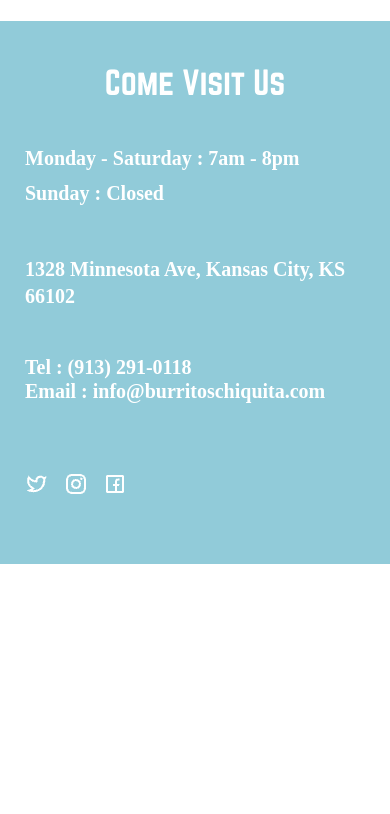
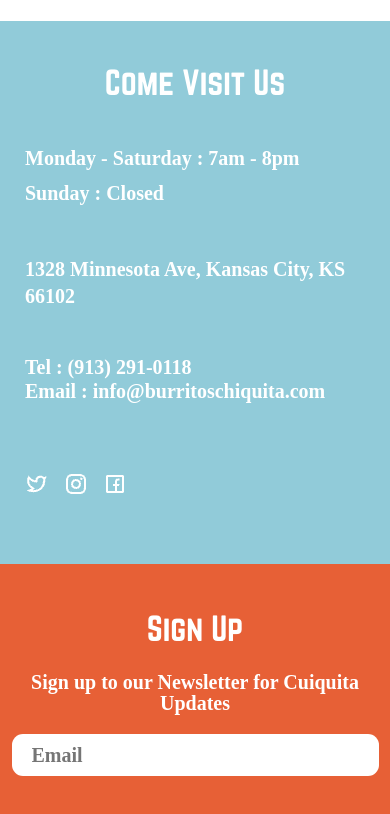
Before and after one commit to alfredo-saenz/bc, a React (Create React App) app: page / in a window 390 px wide. Shown: the part 1394-2208 px from the top of the page. Before the commit the page ends 1958 px from the top, so only its background shows below. Built offline with nearby package versions, Linux system fonts and the light colour scheme.

Commit message:
Organized the newsletter section

```diff
--- a/src/Components/Home.css
+++ b/src/Components/Home.css
@@ -143,7 +143,7 @@
 
   .icons-section {
     margin-left: 25px;
-    padding-bottom:65px;
+    padding-bottom: 65px;
   }
 
   #i-icon {
@@ -154,4 +154,70 @@
     margin-left: 15px;
   }
 
+  .newsletter-section {
+    background: #e76036;
+  }
+
+  .newsletter-title {
+    padding-top: 45px;
+    font-family: "Norwester";
+    font-style: normal;
+    font-weight: 400;
+    font-size: 32px;
+    line-height: 38px;
+    text-align: center;
+    color: #ffffff;
+  }
+
+  .newsletter-desc {
+    margin-top: 25px;
+    font-family: "Kollektif";
+    font-style: normal;
+    font-weight: 700;
+    font-size: 20px;
+    line-height: 21px;
+    text-align: center;
+    color: #ffffff;
+  }
+
+  .form {
+    display: block;
+    text-align: center;
+    /* margin-top: 20px; */
+    /* margin-bottom: 100px; */
+    /* margin-left: auto; */
+    /* margin-right: auto;  */
+  }
+
+  form {
+    margin-top: 20px;
+    display: inline-block;
+    margin-left: auto;
+    margin-right: auto;
+    text-align: left;
+    padding-bottom: 60px;
+  }
+
+  #email {
+    border: none;
+    width: 345px;
+    height: 40px;
+    border-radius: 11px;
+  }
+
+  input::placeholder {
+    font-family: "Kollektif";
+    font-style: normal;
+    font-weight: 700;
+    font-size: 20px;
+    margin-left: 20px;
+  }
+
+  input[type=text] {
+    font-family: "Kollektif";
+    font-style: normal;
+    font-weight: 700;
+    padding-left: 20px;
+    font-size: 20px;
+  }
 }
--- a/src/Components/Home.js
+++ b/src/Components/Home.js
@@ -3,9 +3,9 @@ import Navbar from "./Navbar";
 import bcloc from "../Images/Untitled_Artwork 6.png";
 import "./Home.css";
 import Heart from "../Images/Untitled_Artwork 8.png";
-import Twitter from '../Images/twitter-line.png'
-import Facebook from '../Images/facebook-box-line.png'
-import Instagram from '../Images/instagram-line.png'
+import Twitter from "../Images/twitter-line.png";
+import Facebook from "../Images/facebook-box-line.png";
+import Instagram from "../Images/instagram-line.png";
 
 function Home(props) {
   return (
@@ -48,14 +48,31 @@ function Home(props) {
         <p className="location-address">
           1328 Minnesota Ave, Kansas City, KS 66102
         </p>
-        <p className="location-contact">Tel : (913) 291-0118
-          <br/>
+        <p className="location-contact">
+          Tel : (913) 291-0118
+          <br />
           Email : info@burritoschiquita.com
         </p>
         <div className="icons-section">
-        <img className="icons" is="t-icon" src={Twitter}/>
-        <img className="icons" id="i-icon" src={Instagram}/>
-        <img className="icons" id="f-icon" src={Facebook}/>
+          <img className="icons" is="t-icon" src={Twitter} />
+          <img className="icons" id="i-icon" src={Instagram} />
+          <img className="icons" id="f-icon" src={Facebook} />
+        </div>
+      </div>
+      <div className="newsletter-section">
+        <h1 className="newsletter-title">Sign Up</h1>
+        <h2 className="newsletter-desc">
+          Sign up to our Newsletter for Cuiquita Updates
+        </h2>
+        <div className="form">
+          <form>
+            <input
+              type="text"
+              id="email"
+              name="email"
+              placeholder="Email"
+            ></input>
+          </form>
         </div>
       </div>
     </>
```
